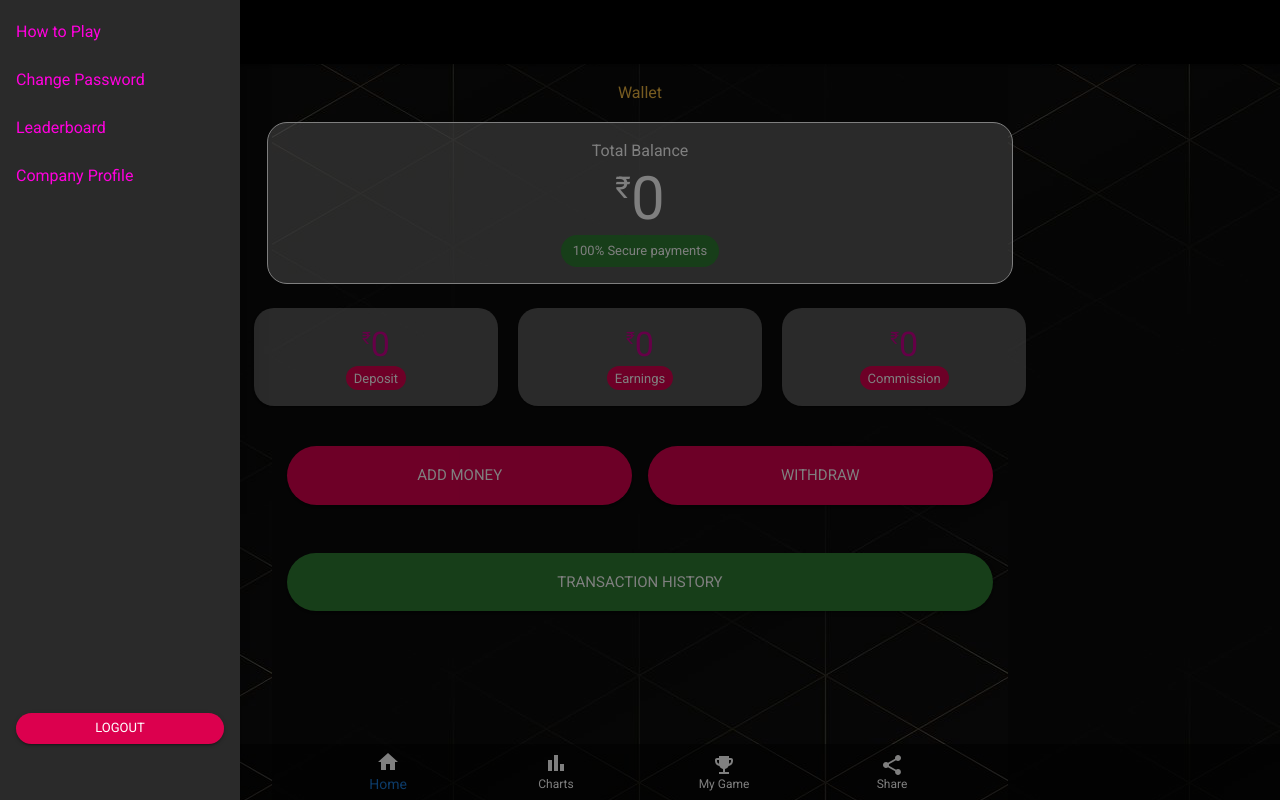
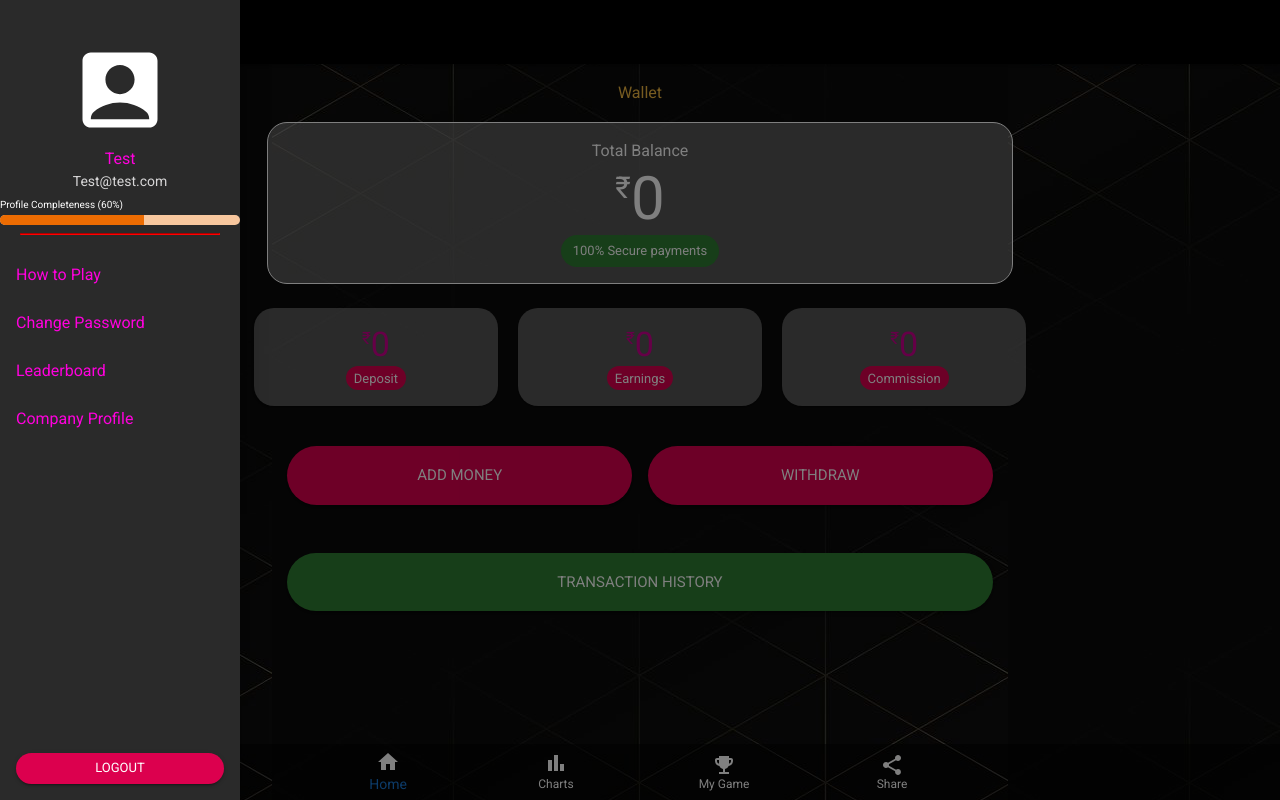
Before and after one commit to cyberspacemedia/kismet, a React (Create React App) app: page /wallet in a window 1280 px wide. Both pictures are taken after a click on the button "menu". Built offline with nearby package versions, Linux system fonts and the light colour scheme.

Commit message:
Profile Photo Added

```diff
--- a/src/components/dashboard/Appnavigation.jsx
+++ b/src/components/dashboard/Appnavigation.jsx
@@ -12,10 +12,13 @@ import {
     Button,
     Box,
     Paper,
+    Grid,
+    LinearProgress,
 } from "@mui/material";
 import MenuIcon from "@mui/icons-material/Menu";
 
 import WalletIcon from "@mui/icons-material/Wallet";
+import AccountBoxIcon from "@mui/icons-material/AccountBox";
 
 const AppNavigation = () => {
     const [drawerOpen, setDrawerOpen] = useState(false);
@@ -120,26 +123,57 @@ const AppNavigation = () => {
                     },
                 }}
             >
+                <Grid
+                    container
+                    justifyContent={"center"}
+                    alignItems={"center"}
+                    direction={"row"}
+                    mt={5}
+                >
+                    <Grid item>
+                        <AccountBoxIcon sx={{ fontSize: "100px" }} />
+                        <Typography variant="body1" textAlign="center">
+                            Test
+                        </Typography>
+                        <Typography variant="body2" textAlign="center">
+                            Test@test.com
+                        </Typography>
+                    </Grid>
+                    <Grid item xs={12}>
+                        <span style={{ fontSize: "10px" }}>
+                            Profile Completeness (60%)
+                        </span>
+                        <LinearProgress
+                            variant="determinate"
+                            value={60}
+                            color="warning"
+                            sx={{ height: "10px", borderRadius: "10px" }}
+                        />
+                    </Grid>
+                </Grid>
+
+                <hr style={{ borderColor: "red", width: "200px" }} />
+
                 <Box
                     sx={{
                         display: "flex",
                         flexDirection: "column",
-                        height: "95%",
+                        height: "70%",
                         justifyContent: "space-between",
                     }}
                 >
                     <List>
                         {/* List items for the drawer */}
-                        <ListItem button>
+                        <ListItem>
                             <ListItemText primary={"How to Play"} />
                         </ListItem>
-                        <ListItem button>
+                        <ListItem>
                             <ListItemText primary={"Change Password"} />
                         </ListItem>
-                        <ListItem button>
+                        <ListItem>
                             <ListItemText primary={"Leaderboard"} />
                         </ListItem>
-                        <ListItem button>
+                        <ListItem>
                             <ListItemText primary={"Company Profile"} />
                         </ListItem>
                     </List>
```
